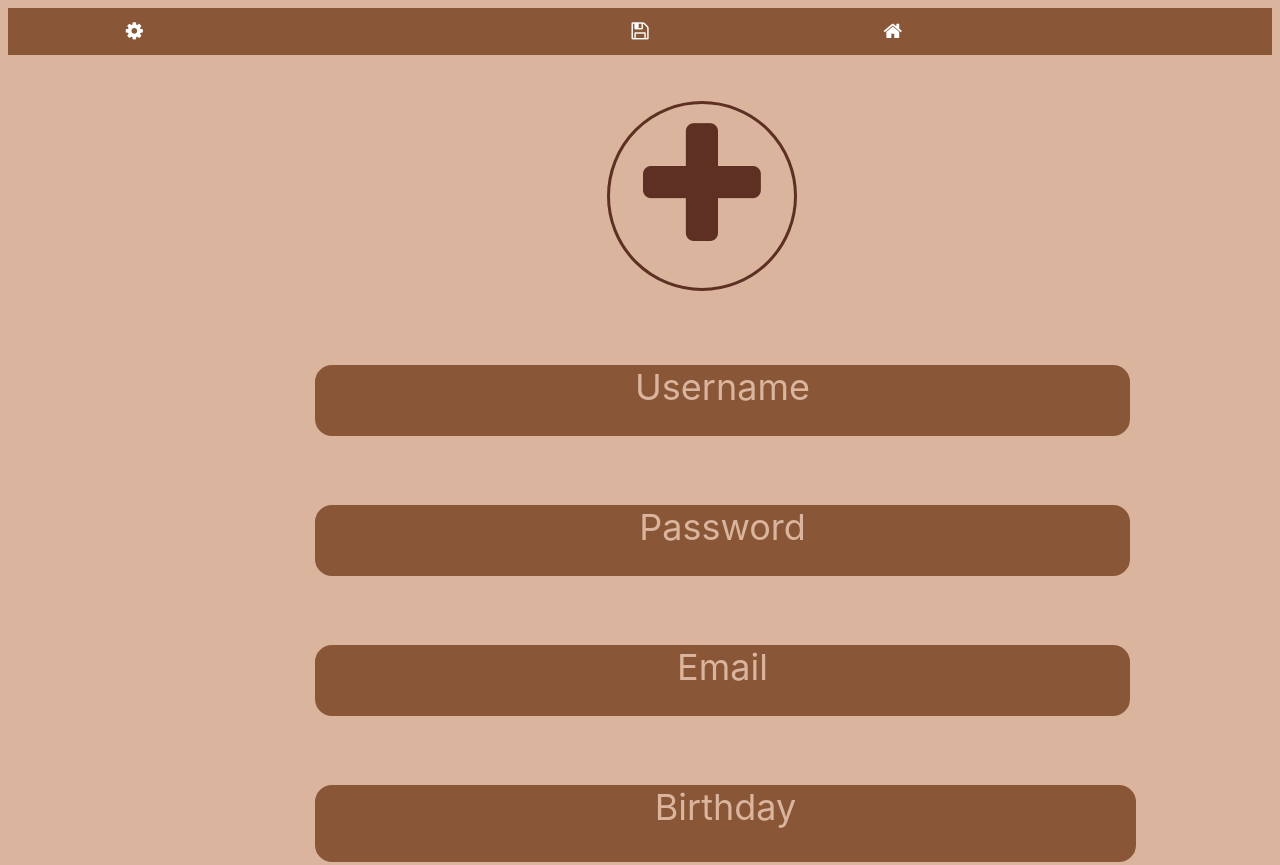
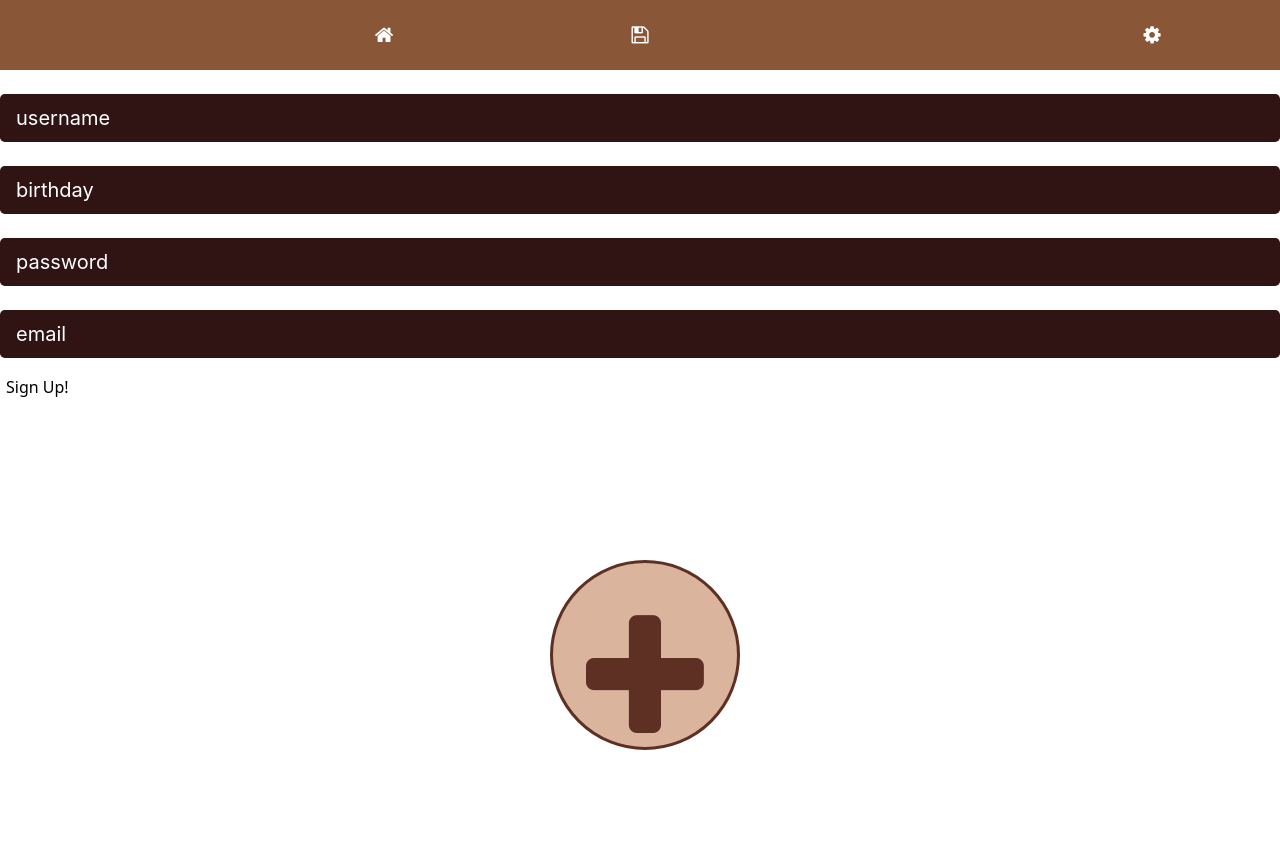
Before and after one commit to maddogg91/study-buddy, a Flask app: page /signUp in a window 1280 px wide. After the commit the page ends 750 px from the top, so only its background shows below. Run offline with Flask 2, Linux system fonts and the light colour scheme.

Commit message:
working on sign up connecting to mongoDB

```diff
--- a/main.py
+++ b/main.py
@@ -1,12 +1,13 @@
 import os
 import flask
 import db
-
+from db import User
 
 
 app = flask.Flask(__name__)
 
 #Database Code
+
 basedir = os.path.abspath(os.path.dirname(__file__))
 
 @app.route("/")
@@ -16,6 +17,13 @@ def index():
 @app.route('/signUp')
 def signUp():
     return flask.render_template("signUp.html")
+
+
+@app.route('/signUp',methods=['POST'])
+def trysignUp():
+    user=User()
+    return user.signUp()
+
 
 @app.route('/login')
 def login():
--- a/static/style.css
+++ b/static/style.css
@@ -173,8 +173,8 @@ border-radius: 20px;
     position: absolute;
     width: 190px;
     height: 190px;
-    left: 607px;
-    top: 101px;
+    left: 550px;
+    bottom: 50px;
     border-radius: 50%;
     background: #DAB49D;
     border: 3px solid #5E3023;
--- a/templates/signUp.html
+++ b/templates/signUp.html
@@ -3,6 +3,25 @@
 <head>
 <link rel="stylesheet" href="/static/style.css">
 <link rel="stylesheet" href="https://cdnjs.cloudflare.com/ajax/libs/font-awesome/4.7.0/css/font-awesome.min.css">
+<link href="https://cdn.jsdelivr.net/npm/bootstrap@5.1.3/dist/css/bootstrap.min.css" rel="stylesheet">
+<style>
+  .form-control::placeholder { /* Chrome, Firefox, Opera, Safari 10.1+ */
+      color: #FFFFFF;
+      font-family: 'Inter';
+      opacity: 5; /* Firefox */
+}
+
+.form-control:-ms-input-placeholder { /* Internet Explorer 10-11 */
+      color: #FFFFFF;
+      font-family: 'Inter';
+}
+
+.form-control::-ms-input-placeholder { /* Microsoft Edge */
+      color: #FFFFFF;
+      font-family: 'Inter';
+ }
+
+</style>
 <title>Sign Up</title>
 </head>
 <body>
@@ -14,10 +33,30 @@
 <div class = "proPic">
     <i class="fa fa-plus" aria-hidden="true"></i>
 </div>
-<div class="userBox">Username</div>
-<div class="bday">Birthday</div>
-<div class="sPass">Password</div>
-<div class="email">Email</div>
+
+<form name="signUp_form">
+  <label for="name" required></label>
+  <input type="text"style= "background: rgb(48, 20, 20); border: none;" name="name" class="form-control form-control-lg" placeholder="username" required>
+
+
+
+  <label for="birthday" required></label>
+  <input type="text"style= "background: rgb(48, 20, 20); border: none;" name="birthday"class="form-control form-control-lg" placeholder="birthday" required>
+
+
+
+  <label for="password" required></label>
+  <input type="text"style= "background: rgb(48, 20, 20); border: none;" name="password"class="form-control form-control-lg" placeholder="password" required>
+
+
+
+  <label for="email" required></label>
+  <input type="text" name="email" style= "background: rgb(48, 20, 20); border: none;"class="form-control form-control-lg"placeholder="email" required>
+  <p class = "error error--hidden"></p>
+<input type="submit"style= "background: transparent; border: none;" value="Sign Up!" class="saveButton">
+
+</form>
+
 
 
 </body>
```
Also changed, not shown: db.py (+26 -2 lines), static/scripts.js (added, +20 -0 lines).
